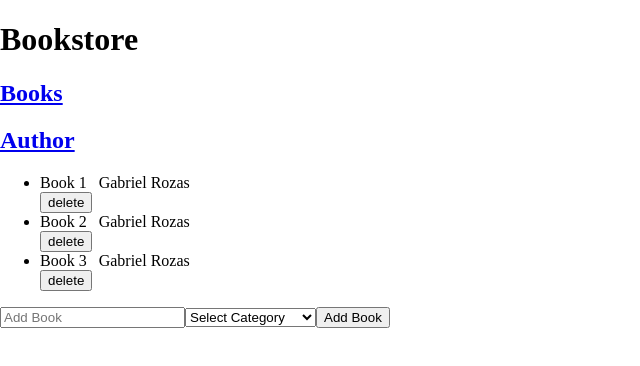
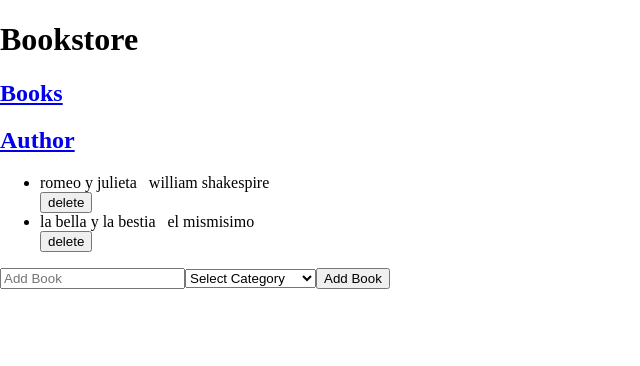
Before and after one commit to EmiLoKiJu/bookstore, a React (Create React App) app: page / in a window 1280 px wide. Shown: the top 366 px of the page, without its empty margins (0-640 px from the left). Built offline with nearby package versions, Linux system fonts and the light colour scheme.

Commit message:
Add categoriesSlice, bookSlice, store, and folders. Also edited some of the react

```diff
--- a/package.json
+++ b/package.json
@@ -3,12 +3,14 @@
   "version": "0.1.0",
   "private": true,
   "dependencies": {
+    "@reduxjs/toolkit": "^1.9.5",
     "@testing-library/jest-dom": "^5.16.5",
     "@testing-library/react": "^13.4.0",
     "@testing-library/user-event": "^13.5.0",
     "prop-types": "^15.8.1",
     "react": "^18.2.0",
     "react-dom": "^18.2.0",
+    "react-redux": "^8.1.0",
     "react-router-dom": "^6.12.1",
     "react-scripts": "5.0.1",
     "uuid": "^9.0.0",
--- a/src/components/addbook.js
+++ b/src/components/addbook.js
@@ -1,7 +1,11 @@
 import { useState } from 'react';
-import PropTypes from 'prop-types';
+import { useDispatch } from 'react-redux';
+import { v4 as uuidv4 } from 'uuid';
+import { addBook } from '../redux/books/booksSlice';
 
-const AddBook = ({ addBookFunc }) => {
+const AddBook = () => {
+  const dispatch = useDispatch();
+
   const [title, setTitle] = useState('');
   const [category, setCategory] = useState('');
   const [message, setMessage] = useState(''); // <span> message if empty book value given
@@ -19,7 +23,12 @@ const AddBook = ({ addBookFunc }) => {
   const handleSubmit = (e) => {
     e.preventDefault();
     if (title.trim() && category) {
-      addBookFunc(title, category); // Function called to create book
+      const newBook = {
+        id: uuidv4(),
+        title,
+        category,
+      };
+      dispatch(addBook(newBook)); // Function called to create book
       setTitle(''); // Resets the form
       setMessage('');
       setCategory('');
@@ -55,8 +64,4 @@ const AddBook = ({ addBookFunc }) => {
   );
 };
 
-AddBook.propTypes = {
-  addBookFunc: PropTypes.func.isRequired,
-};
-
 export default AddBook;
--- a/src/components/book.js
+++ b/src/components/book.js
@@ -1,7 +1,8 @@
 import React from 'react';
 import PropTypes from 'prop-types';
+import { removeBook } from '../redux/books/booksSlice';
 
-const Book = ({ book, removeBook }) => (
+const Book = ({ book }) => (
   <li>
     <div>
       {book.title}
@@ -18,7 +19,6 @@ Book.propTypes = {
     title: PropTypes.string.isRequired,
     category: PropTypes.string.isRequired,
   }).isRequired,
-  removeBook: PropTypes.func.isRequired,
 };
 
 export default Book;
--- a/src/components/bookslist.js
+++ b/src/components/bookslist.js
@@ -1,13 +1,12 @@
 import PropTypes from 'prop-types';
 import Book from './book';
 
-const BooksList = ({ removeBook, books }) => (
+const BooksList = ({ books }) => (
   <ul>
     {books.map((book) => (
       <Book
         key={book.id}
         book={book}
-        removeBook={removeBook}
       />
     ))}
   </ul>
@@ -21,7 +20,6 @@ BooksList.propTypes = {
       category: PropTypes.string.isRequired,
     }),
   ).isRequired,
-  removeBook: PropTypes.func.isRequired,
 };
 
 export default BooksList;
--- a/src/components/bookslogic.js
+++ b/src/components/bookslogic.js
@@ -6,39 +6,21 @@ import BooksList from './bookslist';
 const BooksLogic = () => {
   const [books, setBooks] = useState([
     {
+      title: 'romeo y julieta',
+      category: 'william shakespire',
       id: uuidv4(),
-      title: 'Book 1',
-      category: 'Gabriel Rozas',
     },
     {
+      title: 'la bella y la bestia',
+      category: 'el mismisimo',
       id: uuidv4(),
-      title: 'Book 2',
-      category: 'Gabriel Rozas',
-    },
-    {
-      id: uuidv4(),
-      title: 'Book 3',
-      category: 'Gabriel Rozas',
     },
   ]);
 
-  const addBookFunc = (title, category) => {
-    const newBook = {
-      id: uuidv4(),
-      title,
-      category,
-    };
-    setBooks([...books, newBook]);
-  };
-
-  const removeBook = (id) => {
-    setBooks([...books.filter((book) => book.id !== id)]);
-  };
-
   return (
     <>
-      <BooksList books={books} removeBook={removeBook} />
-      <AddBook addBookFunc={addBookFunc} />
+      <BooksList books={books} />
+      <AddBook setBooks={setBooks} />
     </>
   );
 };
--- a/src/index.js
+++ b/src/index.js
@@ -1,9 +1,13 @@
 import React from 'react';
 import ReactDOM from 'react-dom/client';
 import './index.css';
+import { Provider } from 'react-redux';
 import App from './App';
+import store from './redux/store';
 
 const root = ReactDOM.createRoot(document.getElementById('root'));
 root.render(
-  <App />,
+  <Provider store={store}>
+    <App />
+  </Provider>,
 );
--- /dev/null
+++ b/src/redux/books/booksSlice.js
@@ -0,0 +1,32 @@
+import { createSlice } from '@reduxjs/toolkit';
+import { v4 as uuidv4 } from 'uuid';
+
+const initialstateforthis = [
+  {
+    title: 'romeo y julieta',
+    category: 'william shakespire',
+    id: uuidv4(),
+  },
+  {
+    title: 'la bella y la bestia',
+    category: 'el mismisimo',
+    id: uuidv4(),
+  }];
+
+const booksSlice = createSlice({
+  name: 'books',
+  initialState: initialstateforthis,
+  reducers: {
+    addBook: (state, { payload }) => {
+      state.push(payload);
+    },
+    removeBook: (state, { payload }) => {
+      const index = state.findIndex((book) => book.id === payload);
+      if (index !== -1) state.splice(index, 1);
+    },
+  },
+});
+
+export const { removeBook, addBook } = booksSlice.actions;
+
+export default booksSlice.reducer;
--- /dev/null
+++ b/src/redux/categories/categoriesSlice.js
@@ -0,0 +1,11 @@
+import { createSlice } from '@reduxjs/toolkit';
+
+const categoriesSlice = createSlice({
+  name: 'categories',
+  initialState: [],
+  reducers: {
+    checkStatus: () => 'under construction',
+  },
+});
+
+export default categoriesSlice.reducer;
--- /dev/null
+++ b/src/redux/store.js
@@ -0,0 +1,12 @@
+import { configureStore } from '@reduxjs/toolkit';
+import categoriesReducer from './categories/categoriesSlice';
+import booksReducer from './books/booksSlice';
+
+const store = configureStore({
+  reducer: {
+    books: booksReducer,
+    categories: categoriesReducer,
+  },
+});
+
+export default store;
```
Also changed, not shown: 1 other file (tests, documents, lock files or other folders).
